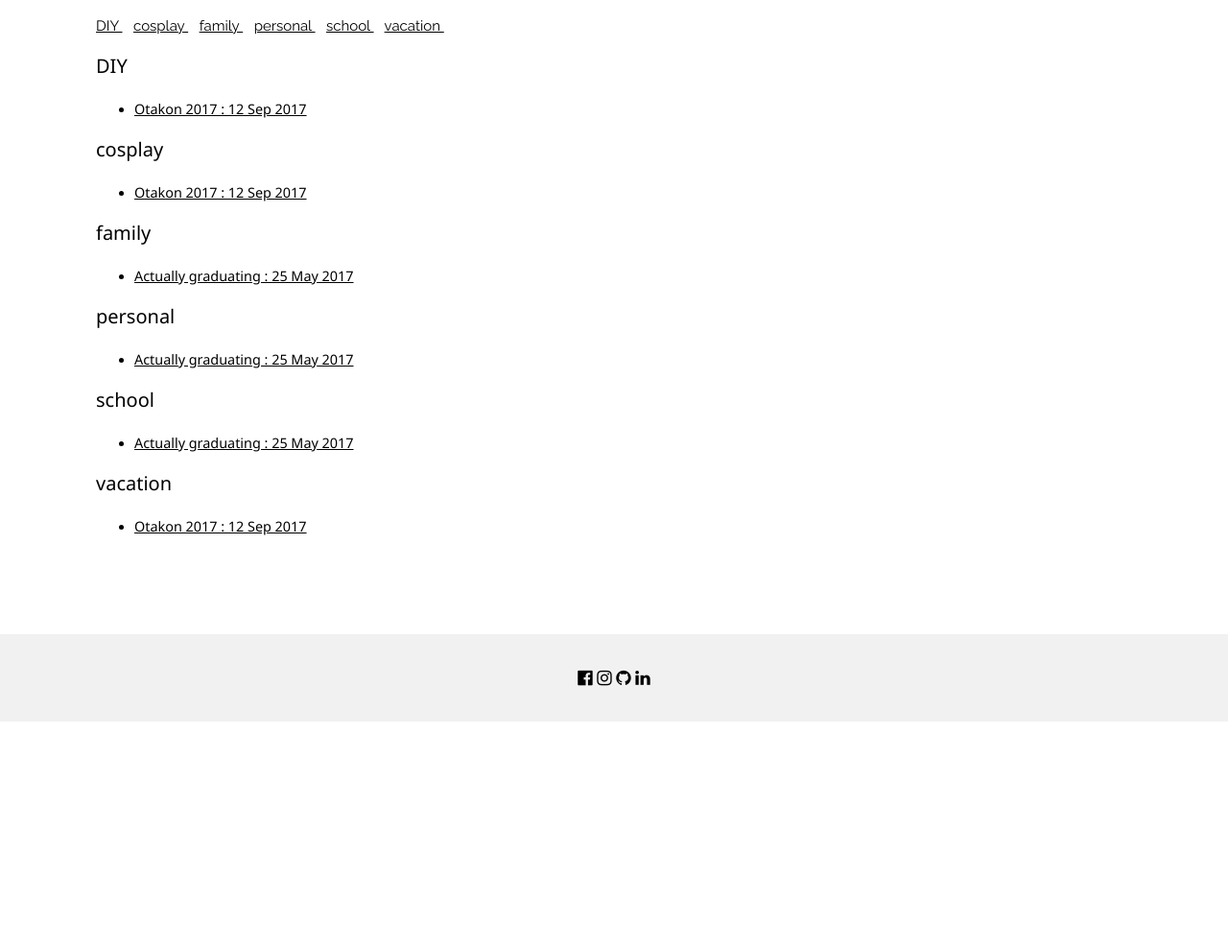
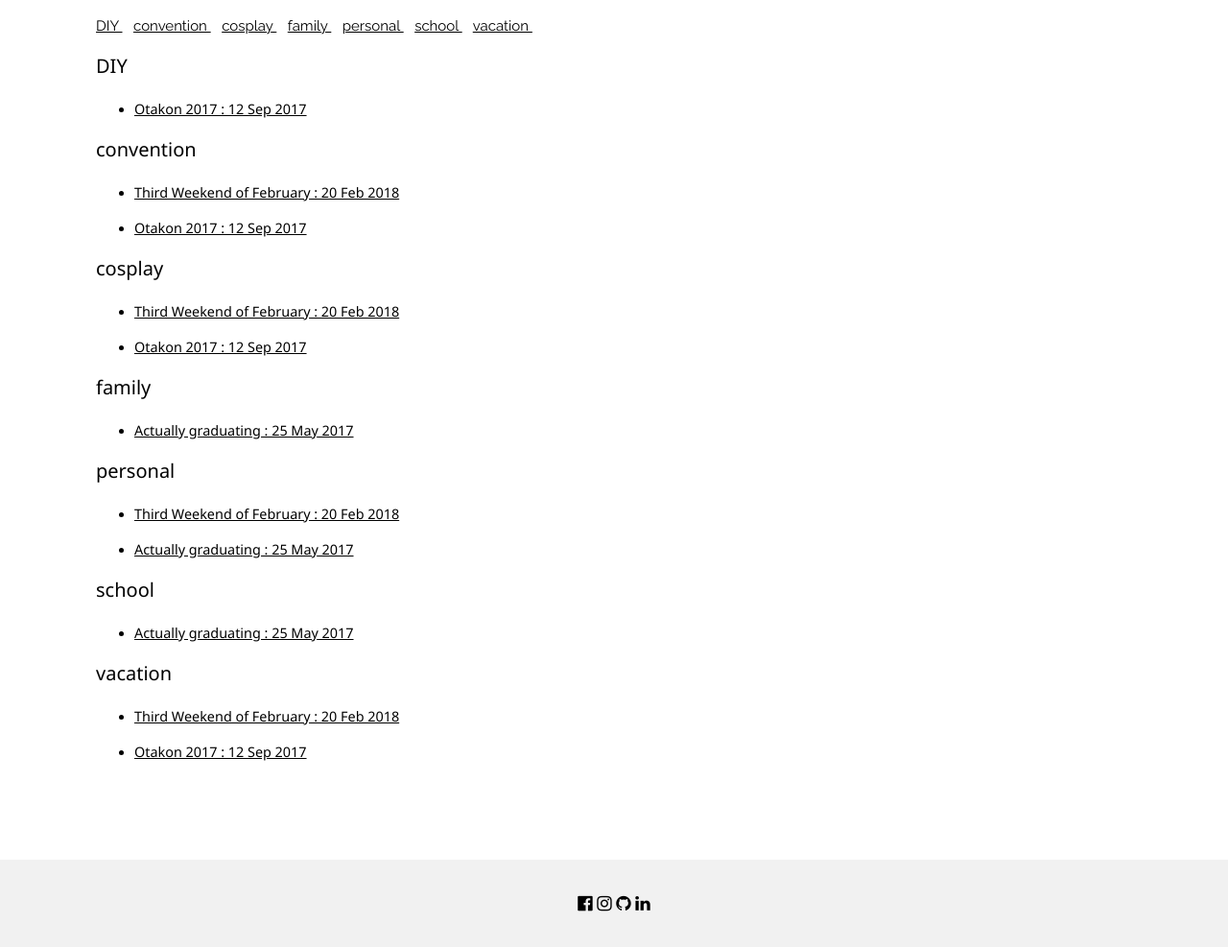
Before and after one commit to katiec089/katiec089.github.io, a Jekyll site: the page built from blog/tag.html, in a window 1280 px wide and 1400 px high, scrolled down 705 px. Shown: the part 413-1400 px from the top of the window at 96% size. Built offline with Jekyll 4.4.1, drawn with Linux system fonts in a browser that asks for light colours; before the commit the page ends 1870 px from its top, so only the background shows below that; some of the changed lines change nothing that is shown.

Commit message:
deleted unused images, adding new post

```diff
--- a/_posts/2017-09-12-Otakon.markdown
+++ b/_posts/2017-09-12-Otakon.markdown
@@ -3,7 +3,7 @@ layout: default
 title:  "Otakon 2017"
 date:   2017-09-12 00:00:00 -0330
 category: Cosplay
-tags: [DIY, vacation, cosplay]
+tags: [DIY, vacation, cosplay, convention]
 ---
 
 <h3>Otakon 2017</h3>
--- /dev/null
+++ b/_posts/2018-02-19-Third-Weekend-of-February.markdown
@@ -0,0 +1,31 @@
+---
+layout: default
+title:  "Third Weekend of February"
+date:   2018-2-20 12:00:00 -0500
+category: Cosplay
+tags: [personal, vacation, cosplay, convention]
+---
+
+<h3>Katsucon 2018</h3>
+
+<h4>Also Birthday Buddy J-Hope's birthday</h4>
+
+<h4>Which means my birthday</h4>
+
+<h5>which means ohgodmakeitstop</h5>
+
+We say hello to the Year of the Golden Dog, and I cry because time just keeps getting faster. Age is just a number, but time is still precious, I think.
+
+I spent my birthday weekend at National Harbor, DC, for Katsucon 2018. Surprisingly, with lots of acquaintances and friends. I even got an awkward and semi-muttered Happy Birthday song in the middle of the Merchant's Hall!
+
+I took it easy and did not prepare any new cosplays. The only things I did was buy a Kon doll for Rukia and fix up her gloves, really. Did Xion again.
+
+Cons are tiring, but good every once in a while for me. If anything, I've felt more motivated to actually do things. (I guess it didn't help that I was sick for 3 weeks leading up to the convention.) I definitely want to get on with learning how to make things. Sewing, crafing, the like. My goal would be to make a Love Live (Nico) and a Yuri on Ice (Yurio) cosplay this year.
+
+The weekend was pretty cool as well on the other side of the world. NBC was just the second channel or so on the tv in the hotel, so that was often on for the Winter Olympics. Very exciting and happy for Yuzu!! Pooh bear king reigns supreme. Congrats to smol Shoma and badass Javi. I knew from a mile away that the pressure on Nathan would come crashing down, and it did. But he certainly redeemed himself with that long program. Between him and Vincent, US certainly has amazing potential for 2022!
+
+(Also, congrats to ShibSibs for dat bronze yas get it)
+
+Not much else this weekend; I took it easy and had an enjoyable con with friends. We took pictures, ate expensive-ass cheap food, and I went to one panel about IP and rights in the industry. Haha.
+
+Now back to work.
```
Also changed, not shown: images/2017-07-27-Otakon/12_bootcovers.jpg (deleted), images/2017-07-27-Otakon/13_shoulderpiece.jpg (deleted), images/2017-07-27-Otakon/15_neckpiece.jpg (deleted), images/2017-07-27-Otakon/2_skirt.JPG (deleted), images/2017-07-27-Otakon/3_shoes.JPG (deleted), images/2017-07-27-Otakon/4_glue.JPG (deleted), images/2017-07-27-Otakon/6_wiginit.JPG (deleted), images/2017-07-27-Otakon/8_odango.jpg (deleted), 1 other file.
